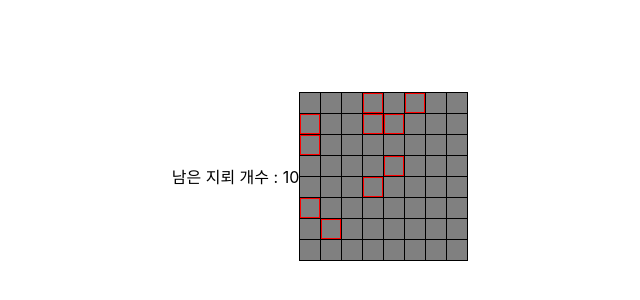
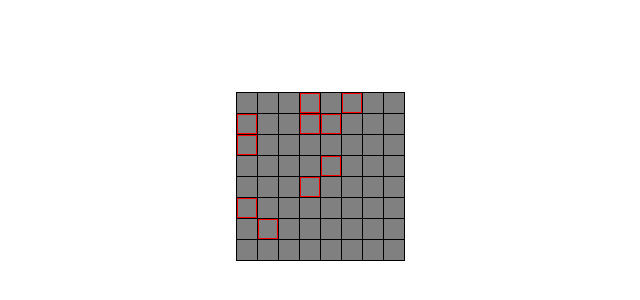
Before and after one commit to JaneChun/my-minesweeper-game, a React (Create React App) app: page / in a window 1280 px wide. Shown: the part 224-524 px from the top of the page, without its empty margins (320-960 px from the left). Built offline with nearby package versions, Linux system fonts and the light colour scheme.

Commit message:
refactor: changed state management to Redux-Toolkit
- created store, gameSlice, gameReducer

```diff
--- a/src/components/Board.tsx
+++ b/src/components/Board.tsx
@@ -1,27 +1,37 @@
-import { useState } from 'react';
 import { styled } from 'styled-components';
-import { Tile, getBoard } from '../utils/board';
-import { flagTile } from '../utils/tile';
+import { Tile, createBoard } from '../utils/board';
+import { useAppDispatch, useAppSelector } from '../store/config';
+import { useEffect } from 'react';
+import { flagTile, setBoard } from '../store/gameSlice';
+
+const WIDTH = 8;
+const HEIGHT = 8;
+const NUMBER_OF_MINES = 10;
 
 interface TileProps {
 	tile: Tile;
 }
 
-const WIDTH = 8;
-const HEIGHT = 8;
-const NUMBER_OF_MINES = 10;
+function Board() {
+	const dispatch = useAppDispatch();
+	const board = useAppSelector((state) => state.game.board);
 
-function Board() {
-	const [board, setBoard] = useState<Tile[][]>(getBoard(WIDTH, HEIGHT, NUMBER_OF_MINES));
-	const mineLeftCount = board.flat().filter((tile) => tile.mine).length;
+	useEffect(() => {
+		const initialBoard = createBoard(WIDTH, HEIGHT, NUMBER_OF_MINES);
+		dispatch(setBoard(initialBoard));
+	}, [dispatch]);
+
+	function onRightClick(e: React.MouseEvent<HTMLDivElement>, clickedTile: Tile) {
+		e.preventDefault();
+		if (clickedTile.status !== 'hidden' && clickedTile.status !== 'flagged') return;
+
+		dispatch(flagTile(clickedTile));
+	}
 
 	return (
 		<>
-			<div>남은 지뢰 개수 : {mineLeftCount}</div>
 			<Grid>
-				{board.map((row) =>
-					row.map((tile) => <TileItem onContextMenu={(e) => flagTile(e, tile, board, setBoard)} key={`${tile.x}-${tile.y}`} tile={tile} />)
-				)}
+				{board.map((row) => row.map((tile) => <TileItem onContextMenu={(e) => onRightClick(e, tile)} key={`${tile.x}-${tile.y}`} tile={tile} />))}
 			</Grid>
 		</>
 	);
--- a/src/index.tsx
+++ b/src/index.tsx
@@ -2,10 +2,14 @@ import React from 'react';
 import ReactDOM from 'react-dom/client';
 import './index.css';
 import App from './App';
+import { Provider } from 'react-redux';
+import { store } from './store/config';
 
 const root = ReactDOM.createRoot(document.getElementById('root') as HTMLElement);
 root.render(
 	<React.StrictMode>
-		<App />
+		<Provider store={store}>
+			<App />
+		</Provider>
 	</React.StrictMode>
 );
--- /dev/null
+++ b/src/store/config.ts
@@ -0,0 +1,17 @@
+import { configureStore } from '@reduxjs/toolkit';
+import { TypedUseSelectorHook, useDispatch, useSelector } from 'react-redux';
+import { Tile } from '../utils/board';
+import gameSlice from './gameSlice';
+
+export const store = configureStore({
+	reducer: {
+		game: gameSlice,
+	},
+});
+
+export interface RootState {
+	board: Tile[][];
+}
+
+export const useAppDispatch: () => typeof store.dispatch = useDispatch;
+export const useAppSelector: TypedUseSelectorHook<ReturnType<typeof store.getState>> = useSelector;
--- /dev/null
+++ b/src/store/gameSlice.ts
@@ -0,0 +1,36 @@
+import { createSlice, PayloadAction } from '@reduxjs/toolkit';
+import { RootState } from './config';
+import { Tile } from '../utils/board';
+
+const initialState: RootState = {
+	board: [],
+};
+
+const gameSlice = createSlice({
+	name: 'game',
+	initialState,
+	reducers: {
+		setBoard: (state, action: PayloadAction<Tile[][]>) => {
+			state.board = action.payload;
+		},
+
+		flagTile: (state, action: PayloadAction<Tile>) => {
+			const { x, y } = action.payload;
+			const { board } = state;
+
+			if (board[x][y].status === 'hidden') {
+				board[x][y].status = 'flagged';
+			} else if (board[x][y].status === 'flagged') {
+				board[x][y].status = 'hidden';
+			}
+		},
+
+		revealTile: () => {},
+
+		gameOver: () => {},
+	},
+});
+
+export const { setBoard, flagTile } = gameSlice.actions;
+
+export default gameSlice.reducer;
--- a/src/utils/board.ts
+++ b/src/utils/board.ts
@@ -1,3 +1,5 @@
+import { useAppDispatch } from '../store/config';
+
 interface minePostion {
 	x: number;
 	y: number;
@@ -7,11 +9,12 @@ export interface Tile {
 	x: number;
 	y: number;
 	mine: boolean;
-	status: 'hidden' | 'revealed' | 'flagged' | 'number';
+	number: number;
+	status: 'hidden' | 'revealed' | 'flagged' | 'mine';
 }
 
-export function getBoard(width: number, height: number, numberOfMines: number) {
-	const board: Tile[][] = createBoard(width, height);
+export function createBoard(width: number, height: number, numberOfMines: number) {
+	const board: Tile[][] = getInitialBoard(width, height);
 	const minePositions: minePostion[] = getMinePositions(width, height, numberOfMines);
 
 	for (const { x, y } of minePositions) {
@@ -21,13 +24,13 @@ export function getBoard(width: number, height: number, numberOfMines: number) {
 	return board;
 }
 
-export function createBoard(width: number, height: number) {
+export function getInitialBoard(width: number, height: number) {
 	const board: Tile[][] = [];
 
 	for (let x = 0; x < width; x++) {
 		const row: Tile[] = [];
 		for (let y = 0; y < height; y++) {
-			const tile: Tile = { x, y, status: 'hidden', mine: false };
+			const tile: Tile = { x, y, mine: false, number: 0, status: 'hidden' };
 			row.push(tile);
 		}
 		board.push(row);
```
